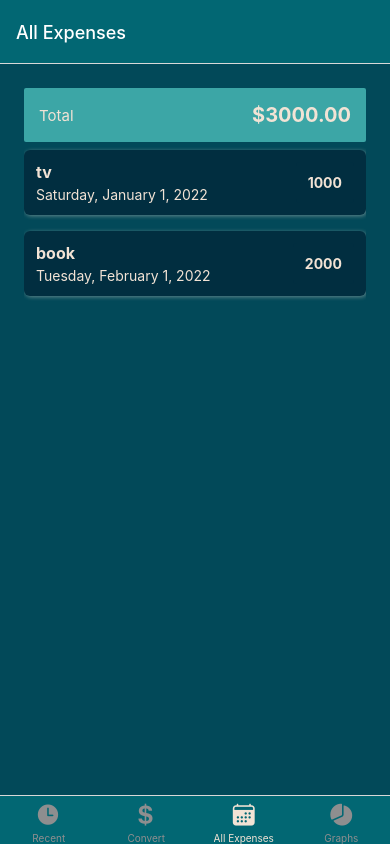
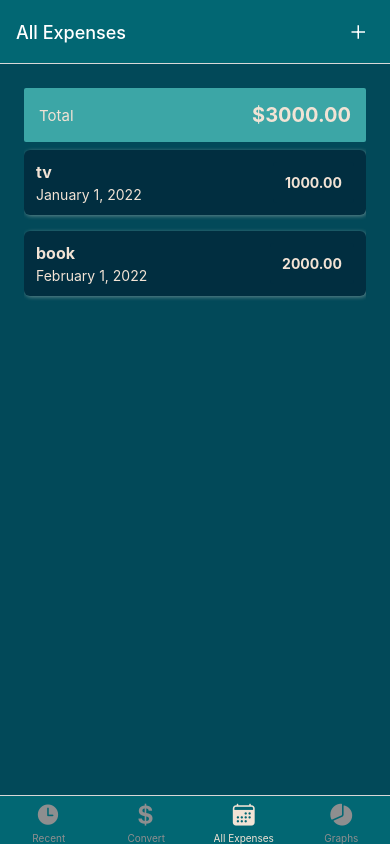
Before and after one commit to mdelrosario92/expense-tracker, a React Native app: screen /Todos in a window 390 px wide. Built offline with nearby package versions, Linux system fonts and the light colour scheme.

Commit message:
add expenses buttom and useNavigation hook

```diff
--- a/App.js
+++ b/App.js
@@ -9,18 +9,24 @@ import Conversor from './views/Conversor';
 import RecentExpenses from './views/RecentExpenses';
 import AllExpenses from './views/AllExpenses';
 import { GlobalStyles } from './constants/styles';
+import IconButton from './components/ExpensesOutput/UI/IconButton';
 
 const Stack = createNativeStackNavigator();
 const BottomTabs = createBottomTabNavigator();
 
 function ExpensesOverview() {
   return (
-    <BottomTabs.Navigator screenOptions={{
+    <BottomTabs.Navigator screenOptions={({ navigation }) => ({
       headerStyle: { backgroundColor: GlobalStyles.colors.header },
       headerTintColor: 'white',
       tabBarStyle: { backgroundColor: GlobalStyles.colors.header },
       tabBarActiveTintColor: GlobalStyles.colors.text,
-    }}>
+      headerRight: ({tintColor}) => (
+      <IconButton icon = "add" size = {24} color = {tintColor} onPress = {() => {
+        navigation.navigate('ManageExpense');
+      }}/>
+      ),
+    })}>
 
       <BottomTabs.Screen
         name="Recent"
--- a/components/ExpensesOutput/ExpenseItem.js
+++ b/components/ExpensesOutput/ExpenseItem.js
@@ -1,24 +1,37 @@
 import { Pressable, StyleSheet, View, Text } from "react-native";
 import { GlobalStyles } from "../../constants/styles";
+import { getFormattedDate } from "../../util/date";
+import { useNavigation } from '@react-navigation/native';
 
 
 function ExpenseItem({ description, amount, date }) {
-    return <Pressable>
+    const navigation = useNavigation();
+
+    function expensePressHandler() {
+        navigation.navigate('ManageExpense');
+    }
+
+    return (<Pressable onPress={expensePressHandler} style={({pressed}) => pressed && styles.pressed}
+    >
         <View style={styles.expenseItem}>
             <View>
                 <Text style={[styles.textBase, styles.description]}>{description}</Text>
-                <Text style={styles.textBase}>{date.toLocaleDateString(undefined, { weekday: 'long', year: 'numeric', month: 'long', day: 'numeric' })}</Text>
+                <Text style={styles.textBase}>{getFormattedDate(date)}</Text>
             </View>
             <View style={styles.amountContainer}>
-                <Text style={styles.amount}>{amount}</Text>
+                <Text style={styles.amount}>{amount.toFixed(2)}</Text>
             </View>
         </View>
     </Pressable>
+    );
 }
 
 export default ExpenseItem;
 
 const styles = StyleSheet.create({
+    pressed: {
+        opacity: 0.75
+    },
     expenseItem: {
         padding: 12,
         marginVertical: 8,
@@ -30,7 +43,7 @@ const styles = StyleSheet.create({
         shadowColor: GlobalStyles.colors.text,
         shadowRadius: 4,
         shadowOffset: { width: 1, height: 1 },
-        shadowOpacity: 0.4,
+        shadowOpacity: 0.4
     },
     textBase: {
         color: GlobalStyles.colors.text,
--- /dev/null
+++ b/components/ExpensesOutput/UI/IconButton.js
@@ -0,0 +1,27 @@
+import { Pressable, View } from "react-native";
+import { Ionicons } from "@expo/vector-icons";
+import { StyleSheet } from "react-native";
+
+function IconButton({icon, size, color, onPress}) {
+    return (
+    <Pressable onPress = {onPress} styles = {(pressed) => pressed && styles.pressed}>
+        <View style = {styles.buttonContainer}>
+            <Ionicons name={icon} size={size} color={color} />
+        </View>
+    </Pressable>
+    );
+}
+
+export default IconButton;
+
+const styles = StyleSheet.create({
+    buttonContainer: {
+        borderRadius: 24,
+        padding: 6,
+        marginHorizontal: 13,
+        marginVertical: 6
+    },
+    pressed: {
+        opacity: 0.75
+    }
+});
--- /dev/null
+++ b/util/date.js
@@ -0,0 +1,7 @@
+export function getFormattedDate(date) {
+    return date.toLocaleDateString('en-US', {
+        year: 'numeric',
+        month: 'long',
+        day: 'numeric'
+    });
+}
```
